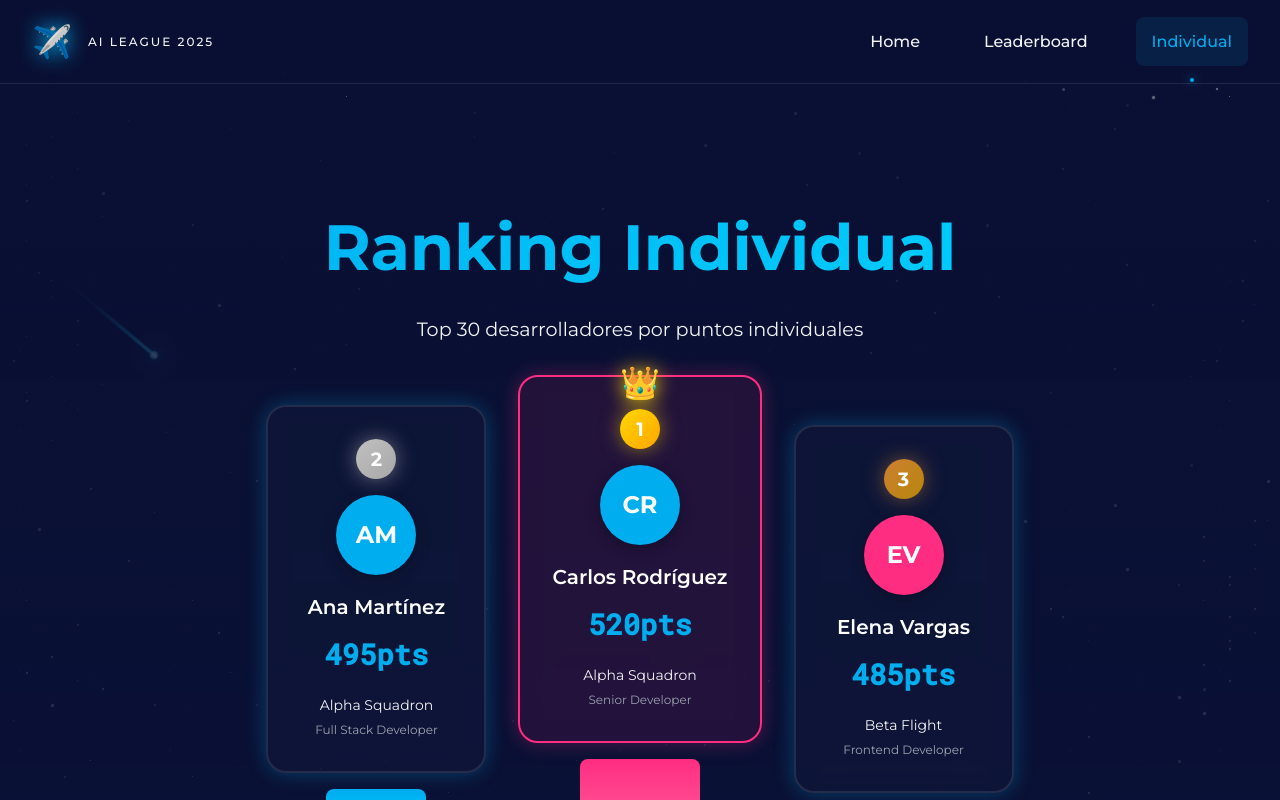
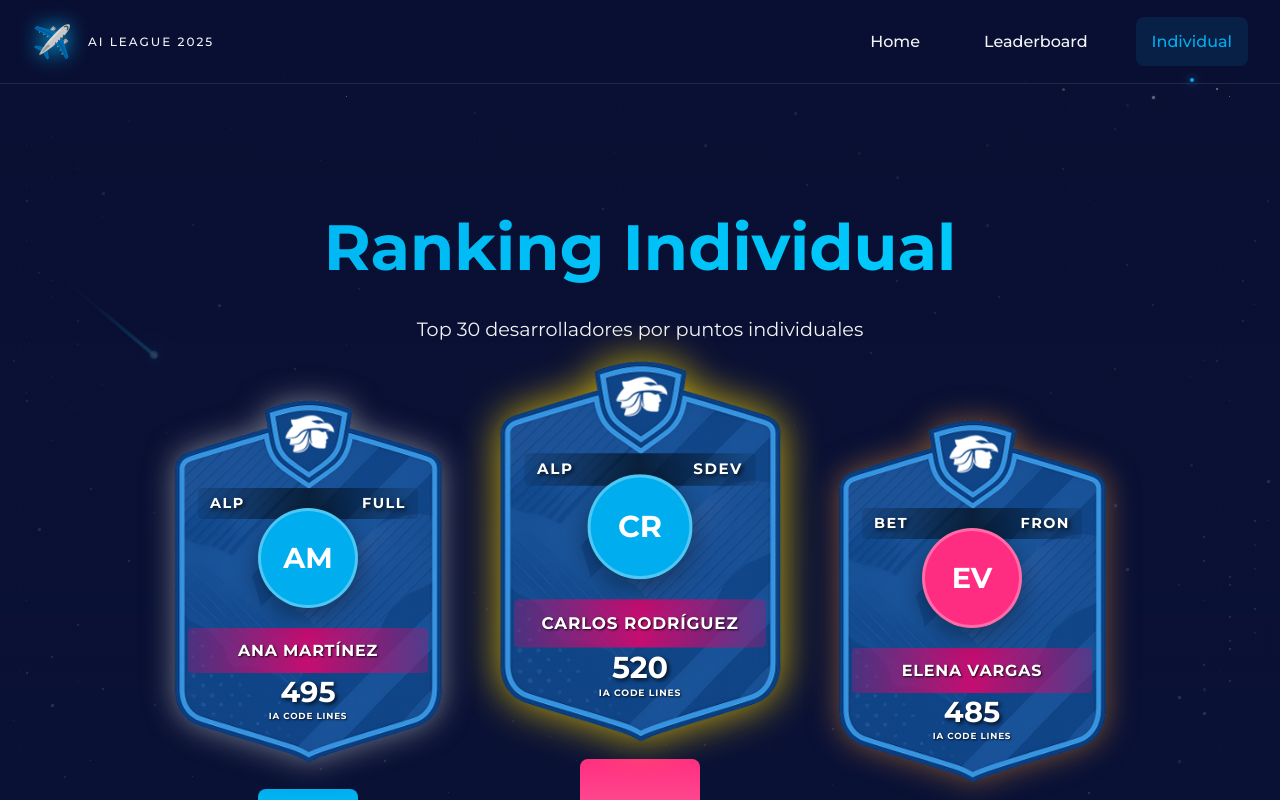
Before and after one commit to PedroAbaonza/am-ia-league2025, an Angular app in the folder am-ia-league/: page /individual in a window 1280 px wide. Shown: the top 800 px of the page. Built offline with nearby package versions, Linux system fonts and the light colour scheme.

Commit message:
Added shield profile on individual ranking

```diff
--- a/am-ia-league/src/app/pages/individual/individual.component.html
+++ b/am-ia-league/src/app/pages/individual/individual.component.html
@@ -9,16 +9,35 @@
     <div class="podium">
       <!-- Segundo Lugar -->
       <div class="podium-place second" *ngIf="topIndividuals[1]">
-        <div class="podium-card glow-blue">
-          <div class="position-badge silver">2</div>
-          <div class="developer-avatar" [style.background]="getSquadColor(topIndividuals[1].squadId)">
+        <div class="shield-card silver-shield">
+          <div class="shield-background">
+            <div class="shield-header">
+              <div class="squad-role-container">
+                <div class="squad-name">
+                  {{ getShortSquadName(topIndividuals[1].squadName) }}
+                </div>
+                <div class="role-badge">
+                  {{ getShortRole(topIndividuals[1].position) }}
+                </div>
+              </div>
+            </div>
+            <div class="developer-photo">
+              <div
+                class="developer-avatar"
+                [style.background]="getSquadColor(topIndividuals[1].squadId)"
+              >
                 {{ topIndividuals[1].avatar }}
               </div>
+            </div>
+            <div class="developer-name-banner">
               <h3 class="developer-name">{{ topIndividuals[1].name }}</h3>
-          <div class="developer-points font-mono">{{ topIndividuals[1].totalPoints }}pts</div>
-          <div class="developer-info">
-            <div class="squad-name">{{ topIndividuals[1].squadName }}</div>
-            <div class="position">{{ topIndividuals[1].position }}</div>
+            </div>
+            <div class="points-section">
+              <div class="points-value">
+                {{ formatPoints(topIndividuals[1].totalPoints) }}
+              </div>
+              <div class="points-label">IA CODE LINES</div>
+            </div>
           </div>
         </div>
         <div class="podium-base second-base"></div>
@@ -26,17 +45,35 @@
 
       <!-- Primer Lugar -->
       <div class="podium-place first" *ngIf="topIndividuals[0]">
-        <div class="podium-card glow-pink winner">
-          <div class="crown">👑</div>
-          <div class="position-badge gold">1</div>
-          <div class="developer-avatar" [style.background]="getSquadColor(topIndividuals[0].squadId)">
+        <div class="shield-card gold-shield winner">
+          <div class="shield-background">
+            <div class="shield-header">
+              <div class="squad-role-container">
+                <div class="squad-name">
+                  {{ getShortSquadName(topIndividuals[0].squadName) }}
+                </div>
+                <div class="role-badge">
+                  {{ getShortRole(topIndividuals[0].position) }}
+                </div>
+              </div>
+            </div>
+            <div class="developer-photo">
+              <div
+                class="developer-avatar"
+                [style.background]="getSquadColor(topIndividuals[0].squadId)"
+              >
                 {{ topIndividuals[0].avatar }}
               </div>
+            </div>
+            <div class="developer-name-banner">
               <h3 class="developer-name">{{ topIndividuals[0].name }}</h3>
-          <div class="developer-points font-mono">{{ topIndividuals[0].totalPoints }}pts</div>
-          <div class="developer-info">
-            <div class="squad-name">{{ topIndividuals[0].squadName }}</div>
-            <div class="position">{{ topIndividuals[0].position }}</div>
+            </div>
+            <div class="points-section">
+              <div class="points-value">
+                {{ formatPoints(topIndividuals[0].totalPoints) }}
+              </div>
+              <div class="points-label">IA CODE LINES</div>
+            </div>
           </div>
         </div>
         <div class="podium-base first-base"></div>
@@ -44,16 +81,35 @@
 
       <!-- Tercer Lugar -->
       <div class="podium-place third" *ngIf="topIndividuals[2]">
-        <div class="podium-card glow-blue">
-          <div class="position-badge bronze">3</div>
-          <div class="developer-avatar" [style.background]="getSquadColor(topIndividuals[2].squadId)">
+        <div class="shield-card bronze-shield">
+          <div class="shield-background">
+            <div class="shield-header">
+              <div class="squad-role-container">
+                <div class="squad-name">
+                  {{ getShortSquadName(topIndividuals[2].squadName) }}
+                </div>
+                <div class="role-badge">
+                  {{ getShortRole(topIndividuals[2].position) }}
+                </div>
+              </div>
+            </div>
+            <div class="developer-photo">
+              <div
+                class="developer-avatar"
+                [style.background]="getSquadColor(topIndividuals[2].squadId)"
+              >
                 {{ topIndividuals[2].avatar }}
               </div>
+            </div>
+            <div class="developer-name-banner">
               <h3 class="developer-name">{{ topIndividuals[2].name }}</h3>
-          <div class="developer-points font-mono">{{ topIndividuals[2].totalPoints }}pts</div>
-          <div class="developer-info">
-            <div class="squad-name">{{ topIndividuals[2].squadName }}</div>
-            <div class="position">{{ topIndividuals[2].position }}</div>
+            </div>
+            <div class="points-section">
+              <div class="points-value">
+                {{ formatPoints(topIndividuals[2].totalPoints) }}
+              </div>
+              <div class="points-label">IA CODE LINES</div>
+            </div>
           </div>
         </div>
         <div class="podium-base third-base"></div>
@@ -64,29 +120,39 @@
   <!-- Filtros -->
   <div class="filters-section">
     <div class="filter-buttons">
-      <button class="filter-btn"
+      <button
+        class="filter-btn"
         [class.active]="selectedFilter === 'all'"
-              (click)="filterByLevel('all')">
+        (click)="filterByLevel('all')"
+      >
         Todos
       </button>
-      <button class="filter-btn"
+      <button
+        class="filter-btn"
         [class.active]="selectedFilter === 'Expert'"
-              (click)="filterByLevel('Expert')">
+        (click)="filterByLevel('Expert')"
+      >
         Expert
       </button>
-      <button class="filter-btn"
+      <button
+        class="filter-btn"
         [class.active]="selectedFilter === 'Advanced'"
-              (click)="filterByLevel('Advanced')">
+        (click)="filterByLevel('Advanced')"
+      >
         Advanced
       </button>
-      <button class="filter-btn"
+      <button
+        class="filter-btn"
         [class.active]="selectedFilter === 'Intermediate'"
-              (click)="filterByLevel('Intermediate')">
+        (click)="filterByLevel('Intermediate')"
+      >
         Intermediate
       </button>
-      <button class="filter-btn"
+      <button
+        class="filter-btn"
         [class.active]="selectedFilter === 'Beginner'"
-              (click)="filterByLevel('Beginner')">
+        (click)="filterByLevel('Beginner')"
+      >
         Beginner
       </button>
     </div>
@@ -105,19 +171,25 @@
       <div class="header-progress">Progreso</div>
     </div>
 
-    <div class="developer-row"
+    <div
+      class="developer-row"
       *ngFor="let dev of filteredIndividuals; let i = index"
-         [class]="'position-' + (getOriginalPosition(dev))">
-
+      [class]="'position-' + getOriginalPosition(dev)"
+    >
       <div class="row-position">
-        <div class="position-number"
-             [style.background]="getPositionColor(getOriginalPosition(dev))">
+        <div
+          class="position-number"
+          [style.background]="getPositionColor(getOriginalPosition(dev))"
+        >
           {{ getOriginalPosition(dev) }}
         </div>
       </div>
 
       <div class="row-developer">
-        <div class="developer-avatar compact" [style.background]="getSquadColor(dev.squadId)">
+        <div
+          class="developer-avatar compact"
+          [style.background]="getSquadColor(dev.squadId)"
+        >
           {{ dev.avatar }}
         </div>
         <div class="developer-info">
@@ -127,13 +199,19 @@
       </div>
 
       <div class="row-squad">
-        <span class="squad-badge compact" [style.background]="getSquadColor(dev.squadId)">
+        <span
+          class="squad-badge compact"
+          [style.background]="getSquadColor(dev.squadId)"
+        >
           {{ dev.squadName }}
         </span>
       </div>
 
       <div class="row-level">
-        <div class="level-badge compact" [class]="'level-' + dev.level.toLowerCase()">
+        <div
+          class="level-badge compact"
+          [class]="'level-' + dev.level.toLowerCase()"
+        >
           {{ dev.level }}
         </div>
       </div>
@@ -152,16 +230,19 @@
 
       <div class="row-progress">
         <div class="progress-bar compact">
-          <div class="progress-fill"
+          <div
+            class="progress-fill"
             [style.width]="getProgressPercentage(dev.totalPoints) + '%'"
-               [style.background]="getSquadColor(dev.squadId)">
+            [style.background]="getSquadColor(dev.squadId)"
+          ></div>
         </div>
+        <div class="progress-text">
+          {{ getProgressPercentage(dev.totalPoints) }}%
         </div>
-        <div class="progress-text">{{ getProgressPercentage(dev.totalPoints) }}%</div>
       </div>
 
       <!-- Versión móvil con stats agrupadas -->
-      <div class="mobile-stats" style="display: none;">
+      <div class="mobile-stats" style="display: none">
         <div class="mobile-stat">
           <div class="stat-value font-mono">{{ dev.totalPoints }}</div>
           <div class="stat-label">Puntos</div>
--- a/am-ia-league/src/app/pages/individual/individual.component.scss
+++ b/am-ia-league/src/app/pages/individual/individual.component.scss
@@ -60,105 +60,165 @@
   }
 }
 
-.podium-card {
-  background: var(--card-bg);
-  border: 2px solid var(--card-border);
-  border-radius: 20px;
-  padding: 2rem;
-  text-align: center;
-  backdrop-filter: blur(10px);
+// Shield Card Styles
+.shield-card {
   position: relative;
   margin-bottom: 1rem;
-  min-width: 220px;
-  transition: all 0.3s ease;
-
-  &:hover {
-    transform: translateY(-5px);
-  }
+  min-width: 280px;
 
   &.winner {
-    border-color: var(--squadron-pink);
-    background: rgba(255, 45, 130, 0.1);
+    transform: scale(1.05);
   }
 }
 
-.crown {
+.shield-background {
+  background-image: url("/assets/images/avatars/individual-shield.png");
+  background-size: contain;
+  background-repeat: no-repeat;
+  background-position: center;
+  width: 300px;
+  height: 380px;
+  position: relative;
+  display: flex;
+  flex-direction: column;
+  align-items: center;
+  justify-content: center;
+}
+
+// Removed pulse animation
+
+.gold-shield .shield-background {
+  filter: drop-shadow(0 0 20px rgba(255, 215, 0, 0.8));
+}
+
+.silver-shield .shield-background {
+  filter: drop-shadow(0 0 15px rgba(192, 192, 192, 0.6));
+}
+
+.bronze-shield .shield-background {
+  filter: drop-shadow(0 0 15px rgba(205, 127, 50, 0.6));
+}
+
+.shield-header {
   position: absolute;
-  top: -20px;
+  top: 95px;
+  left: 0;
+  right: 0;
+  z-index: 1;
+}
+
+.squad-role-container {
+  display: flex;
+  justify-content: space-between;
+  align-items: center;
+  padding: 4px 12px;
+  background: linear-gradient(
+    90deg,
+    rgba(0, 0, 0, 0.1) 0%,
+    rgba(0, 0, 0, 0.6) 50%,
+    rgba(0, 0, 0, 0.1) 100%
+  );
+  border-radius: 4px;
+  margin: 0 40px;
+}
+
+.squad-name {
+  color: white;
+  font-size: 0.9rem;
+  font-weight: 900;
+  letter-spacing: 1.5px;
+  text-shadow: 2px 2px 4px rgba(0, 0, 0, 0.8);
+}
+
+.role-badge {
+  color: white;
+  font-size: 0.9rem;
+  font-weight: 900;
+  letter-spacing: 1.5px;
+  text-shadow: 2px 2px 4px rgba(0, 0, 0, 0.8);
+}
+
+.developer-photo {
+  position: absolute;
+  top: 115px;
   left: 50%;
   transform: translateX(-50%);
-  font-size: 2rem;
-  filter: drop-shadow(0 0 10px #ffd700);
-}
-
-.position-badge {
-  width: 40px;
-  height: 40px;
-  border-radius: 50%;
-  display: flex;
-  align-items: center;
-  justify-content: center;
-  font-weight: 700;
-  font-size: 1.2rem;
-  margin: 0 auto 1rem;
-  color: white;
-
-  &.gold {
-    background: linear-gradient(135deg, #ffd700, #ffa500);
-    box-shadow: 0 0 20px rgba(255, 215, 0, 0.5);
-  }
-
-  &.silver {
-    background: linear-gradient(135deg, #c0c0c0, #a8a8a8);
-    box-shadow: 0 0 20px rgba(192, 192, 192, 0.5);
-  }
-
-  &.bronze {
-    background: linear-gradient(135deg, #cd7f32, #b8860b);
-    box-shadow: 0 0 20px rgba(205, 127, 50, 0.5);
-  }
+  z-index: 3;
 }
 
 .developer-avatar {
-  width: 80px;
-  height: 80px;
+  width: 100px;
+  height: 100px;
   border-radius: 50%;
   display: flex;
   align-items: center;
   justify-content: center;
   color: white;
   font-weight: 700;
-  font-size: 1.5rem;
-  margin: 0 auto 1rem;
-  box-shadow: 0 4px 15px rgba(0, 0, 0, 0.3);
+  font-size: 1.8rem;
+  box-shadow: 0 8px 25px rgba(0, 0, 0, 0.4);
+  border: 3px solid rgba(255, 255, 255, 0.3);
+}
+
+.developer-name-banner {
+  position: absolute;
+  bottom: 100px;
+  left: 30px;
+  right: 30px;
+  background: linear-gradient(
+    90deg,
+    rgba(206, 10, 111, 0.3) 0%,
+    rgba(206, 10, 111, 0.95) 50%,
+    rgba(206, 10, 111, 0.3) 100%
+  );
+  padding: 10px 16px;
+  border-radius: 4px;
+  z-index: 2;
 }
 
 .developer-name {
-  font-size: 1.25rem;
-  font-weight: 600;
-  color: var(--text-primary);
-  margin-bottom: 0.5rem;
+  color: white;
+  font-size: 1rem;
+  font-weight: 900;
+  text-align: center;
+  margin: 0;
+  text-transform: uppercase;
+  letter-spacing: 0.8px;
+  text-shadow: 1px 1px 2px rgba(0, 0, 0, 0.8);
 }
 
-.developer-points {
-  font-size: 1.8rem;
-  font-weight: 700;
-  color: var(--aviation-blue);
-  margin-bottom: 1rem;
+.points-section {
+  position: absolute;
+  bottom: 50px;
+  left: 30px;
+  right: 30px;
+  text-align: center;
+  z-index: 2;
 }
 
-.developer-info {
-  .squad-name {
-    color: var(--text-secondary);
-    font-size: 0.875rem;
-    margin-bottom: 0.25rem;
-  }
+.points-value {
+  color: white;
+  font-size: 1.8rem;
+  font-weight: 900;
+  margin-bottom: 2px;
+  text-shadow: 2px 2px 4px rgba(0, 0, 0, 0.8);
+  line-height: 1;
+}
 
-  .position {
-    color: var(--text-muted);
-    font-size: 0.75rem;
-  }
+.points-label {
+  color: white;
+  font-size: 0.55rem;
+  font-weight: 700;
+  letter-spacing: 0.8px;
+  text-transform: uppercase;
+  text-shadow: 1px 1px 2px rgba(0, 0, 0, 0.8);
 }
+
+// Crown and animations removed
+
+// Position badges removed - now using shield design
+
+// Old podium styles - now using shield design above
 
 .podium-base {
   border-radius: 8px 8px 0 0;
@@ -459,9 +519,60 @@
     }
   }
 
-  .podium-card {
+  .shield-card {
     min-width: auto;
     width: 100%;
+    max-width: 280px;
+  }
+
+  .shield-background {
+    width: 280px;
+    height: 350px;
+  }
+
+  .shield-header {
+    top: 80px;
+  }
+
+  .squad-role-container {
+    padding: 0 30px;
+  }
+
+  .squad-name,
+  .role-badge {
+    font-size: 0.75rem;
+  }
+
+  .developer-photo {
+    top: 120px;
+  }
+
+  .developer-avatar {
+    width: 90px;
+    height: 90px;
+    font-size: 1.6rem;
+  }
+
+  .developer-name-banner {
+    bottom: 80px;
+    left: 25px;
+    right: 25px;
+  }
+
+  .developer-name {
+    font-size: 0.9rem;
+  }
+
+  .points-section {
+    bottom: 30px;
+  }
+
+  .points-value {
+    font-size: 1.6rem;
+  }
+
+  .points-label {
+    font-size: 0.5rem;
   }
 
   // Lista móvil simplificada
--- a/am-ia-league/src/app/pages/individual/individual.component.ts
+++ b/am-ia-league/src/app/pages/individual/individual.component.ts
@@ -1,12 +1,15 @@
 import { Component, OnInit } from '@angular/core';
 import { CommonModule } from '@angular/common';
-import { LeaderboardService, Individual } from '../../services/leaderboard.service';
+import {
+  LeaderboardService,
+  Individual,
+} from '../../services/leaderboard.service';
 
 @Component({
   selector: 'app-individual',
   imports: [CommonModule],
   templateUrl: './individual.component.html',
-  styleUrl: './individual.component.scss'
+  styleUrl: './individual.component.scss',
 })
 export class IndividualComponent implements OnInit {
   individuals: Individual[] = [];
@@ -21,14 +24,16 @@ export class IndividualComponent implements OnInit {
     3: '#00AEEF',
     4: '#FF2D82',
     5: '#00AEEF',
-    6: '#FF2D82'
+    6: '#FF2D82',
   };
 
   constructor(private leaderboardService: LeaderboardService) {}
 
   ngOnInit() {
-    this.leaderboardService.getIndividuals().subscribe(individuals => {
-      this.individuals = individuals.sort((a, b) => b.totalPoints - a.totalPoints);
+    this.leaderboardService.getIndividuals().subscribe((individuals) => {
+      this.individuals = individuals.sort(
+        (a, b) => b.totalPoints - a.totalPoints
+      );
       this.filteredIndividuals = [...this.individuals];
       this.topIndividuals = this.individuals.slice(0, 3);
       this.maxPoints = this.individuals[0]?.totalPoints || 520;
@@ -40,7 +45,9 @@ export class IndividualComponent implements OnInit {
     if (level === 'all') {
       this.filteredIndividuals = [...this.individuals];
     } else {
-      this.filteredIndividuals = this.individuals.filter(dev => dev.level === level);
+      this.filteredIndividuals = this.individuals.filter(
+        (dev) => dev.level === level
+      );
     }
   }
 
@@ -49,7 +56,7 @@ export class IndividualComponent implements OnInit {
   }
 
   getOriginalPosition(dev: Individual): number {
-    return this.individuals.findIndex(d => d.id === dev.id) + 1;
+    return this.individuals.findIndex((d) => d.id === dev.id) + 1;
   }
 
   getProgressPercentage(points: number): number {
@@ -60,8 +67,41 @@ export class IndividualComponent implements OnInit {
     const colors = {
       1: 'linear-gradient(135deg, #FFD700, #FFA500)',
       2: 'linear-gradient(135deg, #C0C0C0, #A8A8A8)',
-      3: 'linear-gradient(135deg, #CD7F32, #B8860B)'
+      3: 'linear-gradient(135deg, #CD7F32, #B8860B)',
     };
     return colors[position as keyof typeof colors] || 'var(--card-bg)';
   }
+
+  formatPoints(points: number): string {
+    if (points >= 1000) {
+      return (points / 1000).toFixed(1) + 'K';
+    }
+    return points.toString();
+  }
+
+  getShortSquadName(squadName: string): string {
+    const squadMap: { [key: string]: string } = {
+      Alpha: 'ALP',
+      Beta: 'BET',
+      Gamma: 'GAM',
+      Delta: 'DEL',
+      Echo: 'ECH',
+      Foxtrot: 'FOX',
+    };
+    return squadMap[squadName] || squadName.substring(0, 3).toUpperCase();
+  }
+
+  getShortRole(position: string): string {
+    const roleMap: { [key: string]: string } = {
+      Developer: 'DEV',
+      'Senior Developer': 'SDEV',
+      'Lead Developer': 'LEAD',
+      DevOps: 'DVPS',
+      Architect: 'ARCH',
+      Manager: 'MGR',
+      'Scrum Master': 'SM',
+      'Product Owner': 'PO',
+    };
+    return roleMap[position] || position.substring(0, 4).toUpperCase();
+  }
 }
```
Also changed, not shown: am-ia-league/src/assets/images/avatars/individual-shield.png (added). Lines whose indentation alone changed are shown as unchanged.
